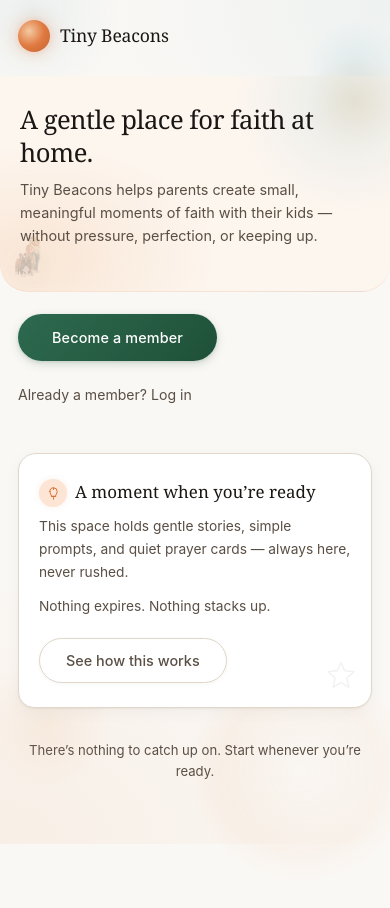
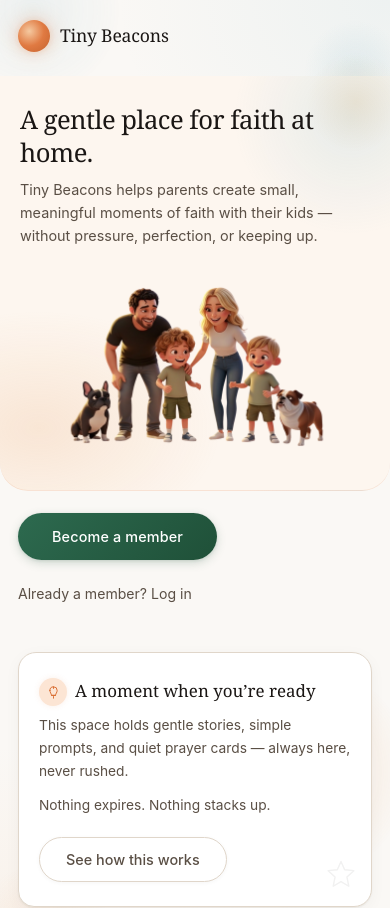
Before and after one commit to realconnormiller/Tiny-Beacons-Member-Portal, a Next.js app: page /home in a window 390 px wide. Shown: the top 908 px of the page. Before the commit the page ends 844 px from the top, so only its background shows below. Built offline with nearby package versions, Linux system fonts and the light colour scheme.

Commit message:
style: use family-hero.png as hero image on /home
Replace the decorative character row with the full family hero image.
Responsive, rounded corners, contained within page max width.

https://claude.ai/code/session_01Ajqk5svSFs28vvYwjAS8UN

```diff
--- a/src/app/home/page.tsx
+++ b/src/app/home/page.tsx
@@ -2,6 +2,7 @@
 
 import { useState } from "react";
 import { useRouter } from "next/navigation";
+import Image from "next/image";
 import { useUser } from "@/context/UserContext";
 import Logo from "@/components/Logo";
 import Button from "@/components/Button";
@@ -79,25 +80,30 @@ function PublicHome() {
           with their kids &mdash; without pressure, perfection, or keeping up.
         </h2>
 
-        {/* Decorative family characters */}
+        {/* Family hero image */}
         <div
-          aria-hidden="true"
           style={{
-            display: "flex",
-            justifyContent: "center",
-            gap: 4,
             marginTop: 20,
-            pointerEvents: "none",
-            userSelect: "none",
-            opacity: 0.22,
+            width: "100%",
+            maxWidth: 360,
+            marginLeft: "auto",
+            marginRight: "auto",
           }}
         >
-          <CharacterImage src="/characters/copper.png" anchor="bl" size={52} opacity={1} offsetX={0} offsetY={0} />
-          <CharacterImage src="/characters/brodie.png" anchor="bl" size={62} opacity={1} offsetX={0} offsetY={0} />
-          <CharacterImage src="/characters/connor.png" anchor="bl" size={72} opacity={1} offsetX={0} offsetY={0} />
-          <CharacterImage src="/characters/grace.png" anchor="bl" size={72} opacity={1} offsetX={0} offsetY={0} />
-          <CharacterImage src="/characters/luca.png" anchor="bl" size={62} opacity={1} offsetX={0} offsetY={0} />
-          <CharacterImage src="/characters/zero.png" anchor="bl" size={52} opacity={1} offsetX={0} offsetY={0} />
+          <Image
+            src="/characters/family-hero.png"
+            alt="Tiny Beacons family"
+            width={720}
+            height={720}
+            unoptimized
+            draggable={false}
+            style={{
+              width: "100%",
+              height: "auto",
+              borderRadius: "var(--radius-lg)",
+              objectFit: "contain",
+            }}
+          />
         </div>
       </div>
 
```
